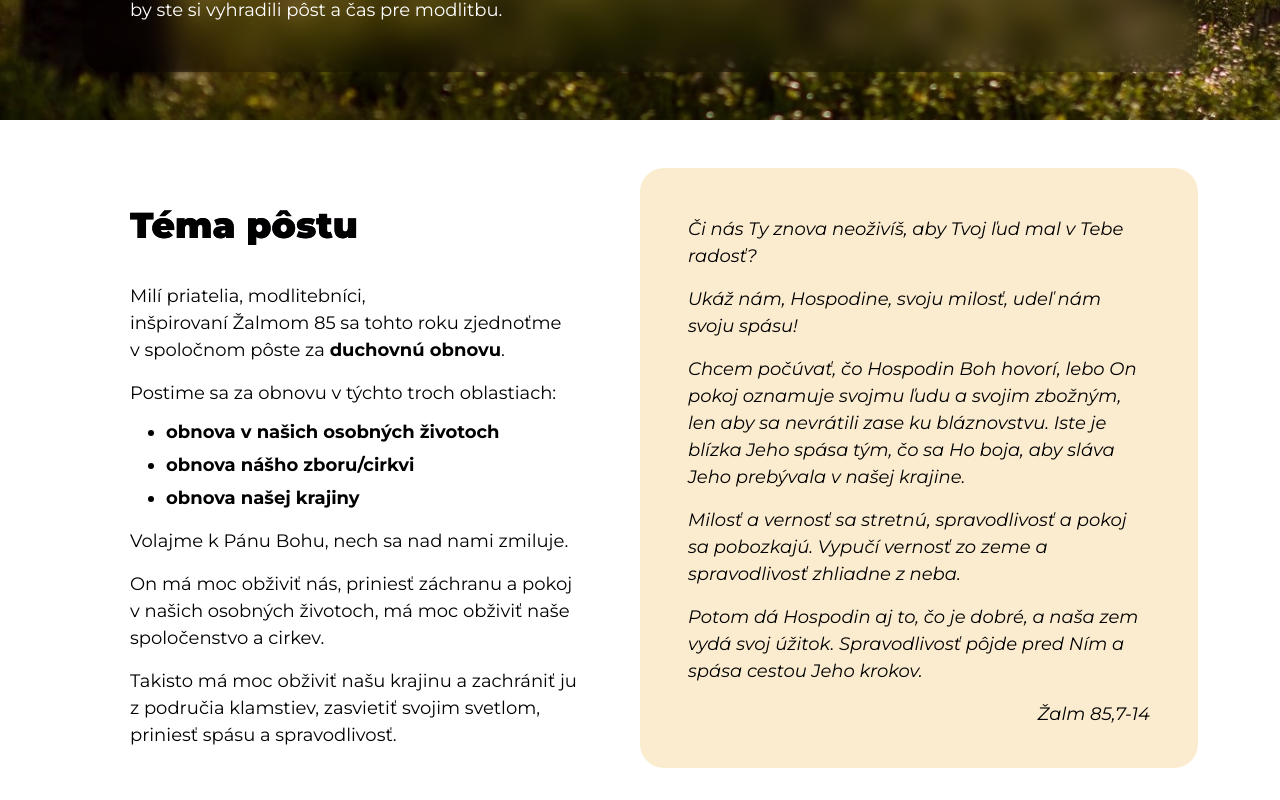
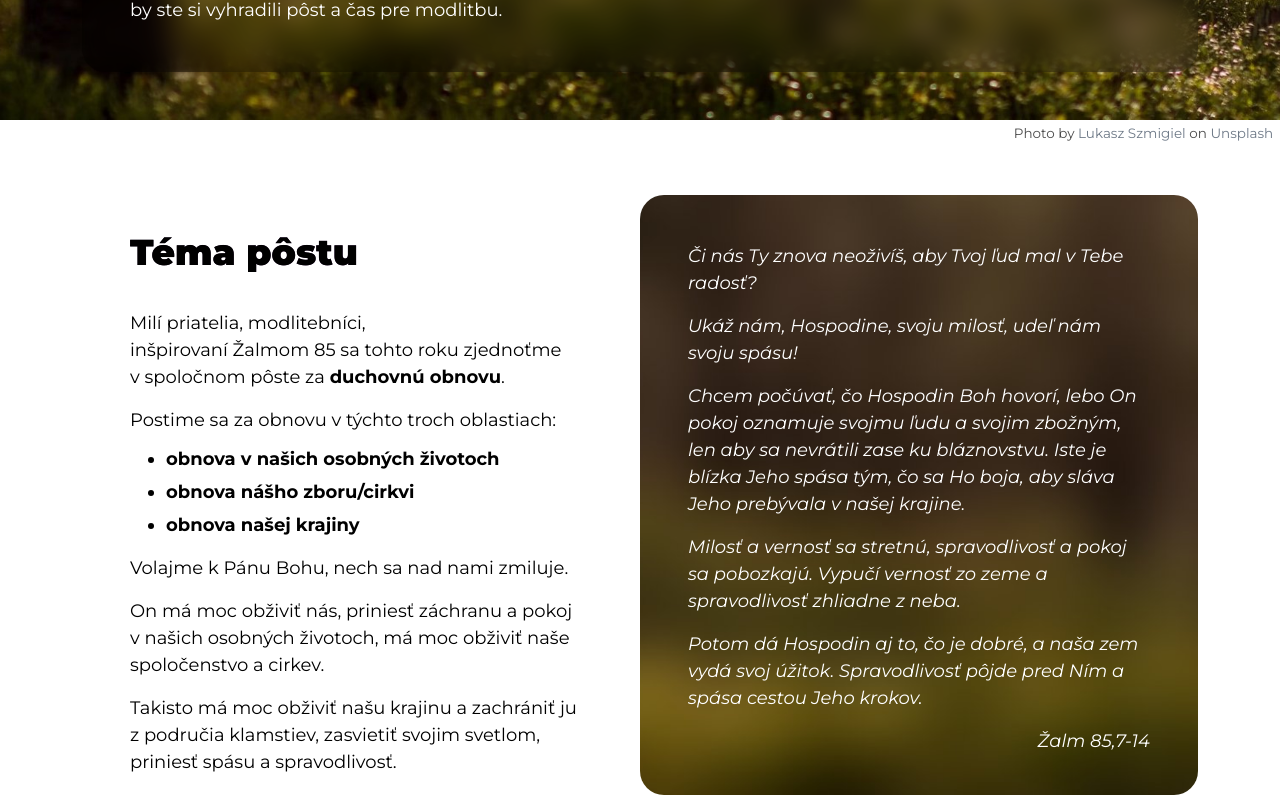
Before and after one commit to pergalsk/retaz-patmos-web, an Angular app: page / in a window 1280 px wide. Shown: the part 680-1480 px from the top of the page. Built offline with nearby package versions, Linux system fonts and the light colour scheme; no server answers.

Commit message:
New: added new blurred bg; Unsplash link; some small UI fix

```diff
--- a/src/app/components/year2025/main-content2025/main-content2025.component.html
+++ b/src/app/components/year2025/main-content2025/main-content2025.component.html
@@ -14,8 +14,21 @@
   </app-content-box>
 </div>
 
+<div class="unsplash-attribute text-end">
+  Photo by
+  <a
+    href="https://unsplash.com/@szmigieldesign?utm_content=creditCopyText&utm_medium=referral&utm_source=unsplash"
+    >Lukasz Szmigiel</a
+  >
+  on
+  <a
+    href="https://unsplash.com/photos/low-light-photo-of-forest-2ShvY8Lf6l0?utm_content=creditCopyText&utm_medium=referral&utm_source=unsplash"
+    >Unsplash</a
+  >
+</div>
+
 <main class="container narrow">
-  <app-content-box [classList]="'black-fg primary-shadow d-lg-none primary-bg'">
+  <app-content-box [classList]="'black-fg primary-shadow d-lg-none primary-bg mb-1 mb-lg-3'">
     Vytvorme spolu počas týchto 40 dní, ktoré máme pred sebou, pôstnu reťaz, ktorá by začala v
     stredu 5.3. a končila Veľkým piatkom 18.4.2025. Ak sa rozhodnete zapojiť do reťaze, v kalendári
     sa zapíšte na konkrétny deň, v ktorom by ste si vyhradili pôst a čas pre modlitbu.
@@ -58,7 +71,9 @@
 
     <div style="flex: 1">
       <app-content-box
-        [classList]="'black-fg primary-bg primary-shadow flex-grow-1 fst-italic pb-3 mb-0'"
+        [classList]="
+          'white-fg primary-bg primary-shadow flex-grow-1 fst-italic pb-3 mb-0 blurred-bg-pct'
+        "
       >
         <p>Či nás Ty znova neoživíš, aby Tvoj ľud mal v Tebe radosť?</p>
         <p>Ukáž nám, Hospodine, svoju milosť, udeľ nám svoju spásu!</p>
--- a/src/app/components/year2025/page-year2025/page-year2025.component.scss
+++ b/src/app/components/year2025/page-year2025/page-year2025.component.scss
@@ -337,6 +337,13 @@ $inset-size: 8px;
   .white-border {
     border: solid var(--thickness) var(--neutral-light);
   }
+
+  .blurred-bg-pct {
+    background-image: url('../../../../assets/blurred-fg-2025.jpg');
+    background-position: center;
+    background-repeat: no-repeat;
+    background-size: cover;
+  }
 }
 
 @keyframes gradient-animation {
--- a/src/styles/common.scss
+++ b/src/styles/common.scss
@@ -348,3 +348,13 @@ ul > li {
   background-color: black;
   background-size: cover;
 }
+
+.unsplash-attribute {
+  padding: 0.25em 0.5em;
+  font-size: 75%;
+  opacity: 0.7;
+
+  a {
+    text-decoration: none;
+  }
+}
```
Also changed, not shown: src/assets/blurred-fg-2025.jpg (added).
